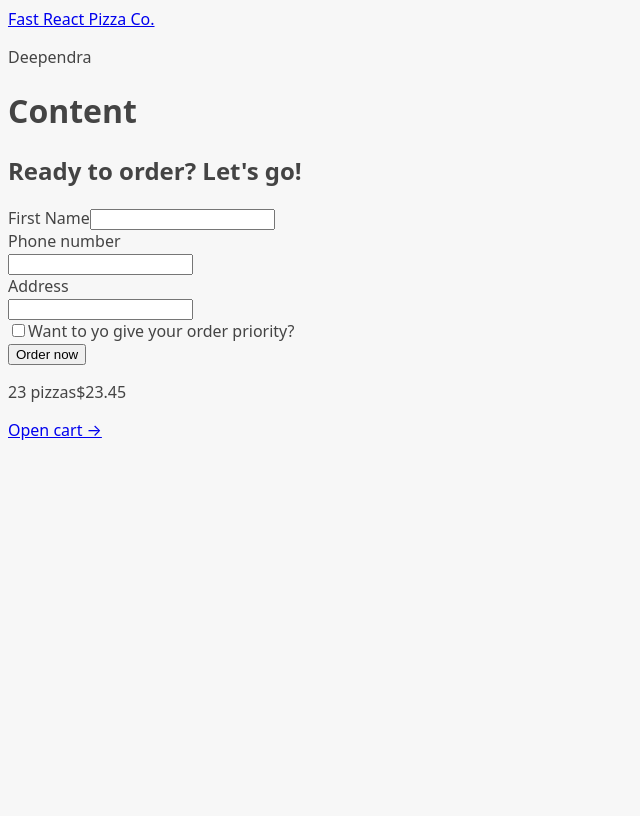
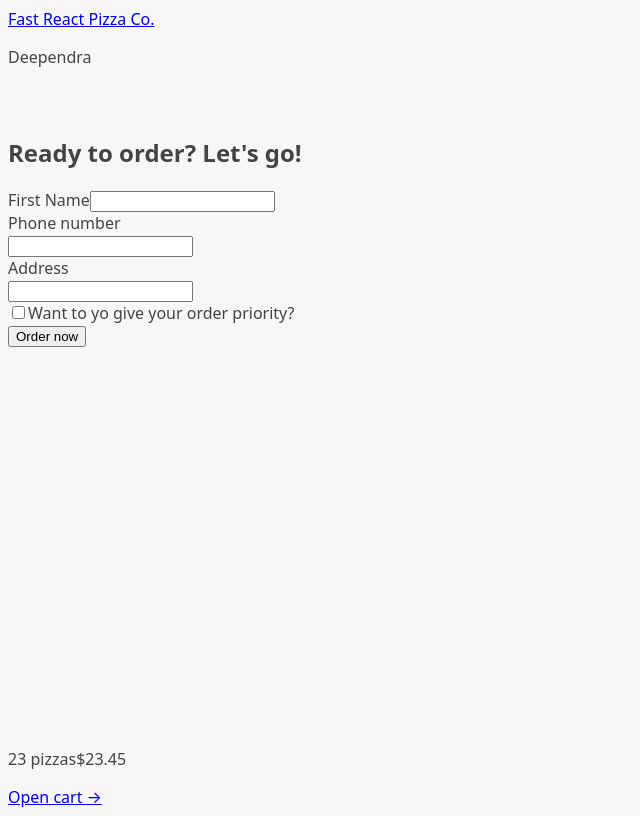
Before and after one commit to trdxDeepu/Fast-React-Pizza-Co, a React (Vite) app: page /order/new in a window 1280 px wide. Shown: the whole page, without its empty margins (0-640 px from the left). Built offline with nearby package versions, Linux system fonts and the light colour scheme.

Commit message:
created loader function

```diff
--- a/src/App.jsx
+++ b/src/App.jsx
@@ -1,7 +1,7 @@
 import { RouterProvider, createBrowserRouter } from "react-router-dom";
 
 import Home from "./ui/Home";
-import Menu from "./features/menu/Menu";
+import Menu,{loader as menuLoader} from "./features/menu/Menu";
 import Cart from "./features/cart/Cart";
 import CreateOrder from "./features/order/CreateOrder";
 import Order from "./features/order/Order";
@@ -18,6 +18,7 @@
       {
         path: "/menu",
         element: <Menu />,
+        loader: menuLoader,
       },
       {
         path: "/cart",
--- a/src/features/cart/CartItem.jsx
+++ b/src/features/cart/CartItem.jsx
@@ -1,3 +1,7 @@
+/* eslint-disable no-unused-vars */
+/* eslint-disable react/prop-types */
+import { formatCurrency } from "../../utils/helpers";
+
 function CartItem({ item }) {
   const { pizzaId, name, quantity, totalPrice } = item;
 
--- a/src/features/cart/CartOverview.jsx
+++ b/src/features/cart/CartOverview.jsx
@@ -7,7 +7,7 @@
         <span>23 pizzas</span>
         <span>$23.45</span>
       </p>
-      <Link>Open cart &rarr;</Link>
+      <Link to='/cart'>Open cart &rarr;</Link>
     </div>
   );
 }
--- a/src/features/cart/EmptyCart.jsx
+++ b/src/features/cart/EmptyCart.jsx
@@ -3,7 +3,7 @@
 function EmptyCart() {
   return (
     <div>
-      <Link to="/menu">&larr; Back to menu</Link>
+      <Link to="/menu"> &larr; Back to menu</Link>
 
       <p>Your cart is still empty. Start adding some pizzas :)</p>
     </div>
--- a/src/features/menu/Menu.jsx
+++ b/src/features/menu/Menu.jsx
@@ -1,5 +1,23 @@
+/* eslint-disable react-refresh/only-export-components */
+import { useLoaderData } from "react-router-dom";
+import { getMenu } from "../../services/apiRestaurant";
+import MenuItem from "./MenuItem";
+
 function Menu() {
-  return <h1>Menu</h1>;
+  const menu = useLoaderData();
+  // console.log(menu);
+  return (
+    <ul>a
+      {menu.map((pizza) => (
+        <MenuItem pizza={pizza} key={pizza.id} />
+      ))}
+    </ul>
+  );
+}
+
+export async function loader() {
+  const menu = await getMenu();
+  return menu;
 }
 
 export default Menu;
--- a/src/features/menu/MenuItem.jsx
+++ b/src/features/menu/MenuItem.jsx
@@ -1,3 +1,7 @@
+/* eslint-disable react/prop-types */
+/* eslint-disable no-unused-vars */
+import { formatCurrency } from "../../utils/helpers";
+
 function MenuItem({ pizza }) {
   const { id, name, unitPrice, ingredients, soldOut, imageUrl } = pizza;
 
--- a/src/features/order/OrderItem.jsx
+++ b/src/features/order/OrderItem.jsx
@@ -1,3 +1,7 @@
+/* eslint-disable no-unused-vars */
+/* eslint-disable react/prop-types */
+import { formatCurrency } from "../../utils/helpers";
+
 function OrderItem({ item, isLoadingIngredients, ingredients }) {
   const { quantity, name, totalPrice } = item;
 
--- a/src/ui/AppLayout.jsx
+++ b/src/ui/AppLayout.jsx
@@ -1,18 +1,22 @@
-import { Outlet } from "react-router-dom";
+import { Outlet, useNavigation } from "react-router-dom";
 import CartOverview from "../features/cart/CartOverview";
 import Header from "./Header";
+import Loader from "./Loader";
 
 const AppLayout = () => {
+  const navigation = useNavigation();
+  const isLoading = navigation.state === "loading";
+
   return (
-    <div>
+    <div className="layout">
+      {isLoading && <Loader />}
+
       <Header />
 
       <main>
-        <h1>Content</h1>
-        <Outlet/>
+        <Outlet />
       </main>
       <CartOverview />
-
     </div>
   );
 };
--- /dev/null
+++ b/src/ui/Loader.jsx
@@ -0,0 +1,11 @@
+
+
+function Loader() {
+  return (
+    <div className="loader">
+
+    </div>
+  )
+}
+
+export default Loader
```
